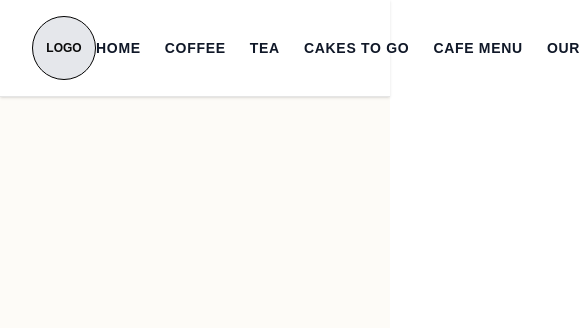
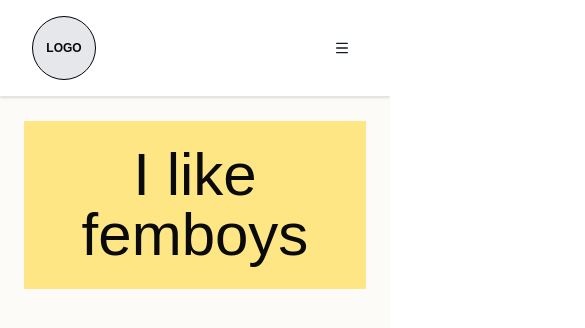
Before and after one commit to Appropriate32/Cafe-Page, a React (Vite) app: page / in a window 390 px wide. Shown: the top 328 px of the page, 585 px wide, since content can reach past the window. Built offline with nearby package versions, Linux system fonts and the light colour scheme.

Commit message:
Refactored nav bar to be responsive

```diff
--- a/src/App.jsx
+++ b/src/App.jsx
@@ -1,10 +1,12 @@
 import { useState } from "react";
 import Navbar from "./components/Navbar.jsx";
+import Hero from "./components/Hero.jsx";
 
 function App() {
   return (
     <div className="min-h-screen bg-[#FDFBF7] items-center justify-center">
       <Navbar />
+      <Hero />
     </div>
   );
 }
--- a/src/components/Hero.jsx
+++ b/src/components/Hero.jsx
@@ -0,0 +1,11 @@
+function Hero() {
+  return (
+    <div className="w-full flex justify-center items-center">
+      <h1 className="text-center flex-1 cursor-pointer hover:text-9xl hover:self-center hover:text-red-400 transition-all p-6 m-6 bg-amber-200 text-6xl ">
+        I like femboys
+      </h1>
+    </div>
+  );
+}
+
+export default Hero;
--- a/src/components/Navbar.jsx
+++ b/src/components/Navbar.jsx
@@ -1,13 +1,8 @@
+import { Menu } from "lucide-react";
+import { Button } from "./ui/button";
+
 function Navbar() {
-  const navLinks = [
-    "HOME",
-    "COFFEE",
-    "TEA",
-    "CAKES TO GO",
-    "CAFE MENU",
-    "OUR STORES",
-    "ABOUT US",
-  ];
+  const navLinks = ["HOME", "MENU", "CONTACT", "ABOUT US"];
 
   return (
     <header className="w-full bg-white border-b shadow-sm">
@@ -15,7 +10,7 @@ function Navbar() {
         <div className="w-16 shrink-0 h-16 bg-gray-200 rounded-full flex items-center justify-center text-xs font-bold border border-black">
           LOGO
         </div>
-        <ul className="flex gap-6">
+        <ul className="hidden md:flex gap-6">
           {navLinks.map((link, index) => (
             <li
               key={index}
@@ -25,6 +20,16 @@ function Navbar() {
             </li>
           ))}
         </ul>
+
+        <div className="md:hidden">
+          <Button
+            variant="ghost"
+            size="icon"
+            className="text-gray-900 hover:text-[#B38B5D]"
+          >
+            <Menu className="w-12 h-12" />
+          </Button>
+        </div>
       </nav>
     </header>
   );
```
